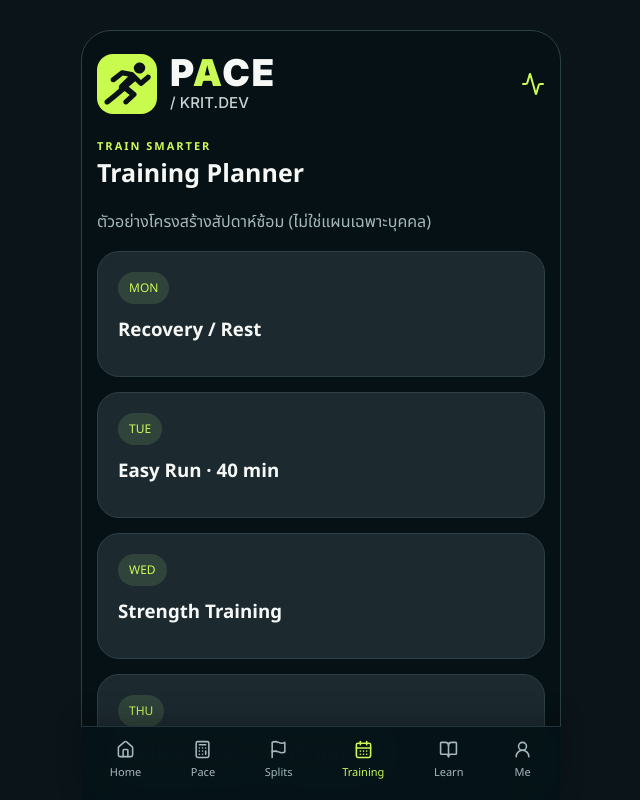
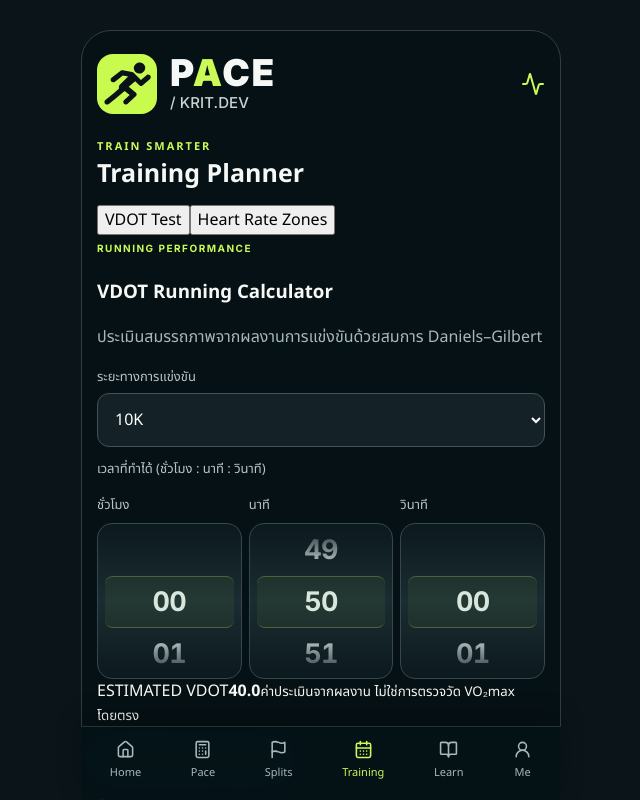
Before and after one commit to keng013/pace-running-app, a Next.js app: page / in a window 1280 px wide. Both pictures are taken after a click on the button "Training". Shown: the top 800 px of the page, without its empty margins (319-959 px from the left). Built offline with nearby package versions, Linux system fonts and the light colour scheme.

Commit message:
feat: add VDOT and heart rate zone tools to Training Planner

```diff
--- a/app/page.tsx
+++ b/app/page.tsx
@@ -153,6 +153,10 @@ const academyLessons = [
    caution:"อย่าทดลองเจลหรือรองเท้าคู่ใหม่วันแข่งขัน ปริมาณน้ำและพลังงานต้องปรับตามเวลา อากาศ และความทนของแต่ละคน"},
 ];
 
+const vo2=(v:number)=>-4.60+0.182258*v+0.000104*v*v;
+const fraction=(t:number)=>0.8+0.1894393*Math.exp(-0.012778*t)+0.2989558*Math.exp(-0.1932605*t);
+const vdot=(km:number,sec:number)=>sec>0?vo2(km*60000/sec)/fraction(sec/60):0;
+const trainingPace=(score:number,ratio:number)=>{let lo=0,hi=600;for(let i=0;i<50;i++){const mid=(lo+hi)/2;if(vo2(mid)<score*ratio)lo=mid;else hi=mid;}return formatPace(60000/((lo+hi)/2));};
 export default function Page() {
   const [tab, setTab] = useState<Tab>("home");
   const [distance, setDistance] = useState(21.0975);
@@ -168,6 +172,17 @@ export default function Page() {
   const [knownMinutes, setKnownMinutes] = useState(55);
   const [knownSeconds, setKnownSeconds] = useState(0);
 
+  const [trainingTool,setTrainingTool]=useState<"vdot"|"heart">("vdot");
+  const [testKm,setTestKm]=useState(10);
+  const [testHours,setTestHours]=useState(0);
+  const [testMinutes,setTestMinutes]=useState(50);
+  const [testSeconds,setTestSeconds]=useState(0);
+  const [age,setAge]=useState(38);
+  const [restHr,setRestHr]=useState(60);
+  const [maxHrInput,setMaxHrInput]=useState(0);
+  const [hrMethod,setHrMethod]=useState<"max"|"hrr">("max");
+  const score=vdot(testKm,testHours*3600+testMinutes*60+testSeconds);
+  const maxHr=maxHrInput||220-age;
   const inputPace = minutes * 60 + seconds;
   const targetSeconds = hours * 3600 + finishMinutes * 60 + finishSecs;
   const valid = mode === "pace" ? inputPace > 0 : targetSeconds > 0;
@@ -309,6 +324,46 @@ export default function Page() {
           <>
             <div className="eyebrow">TRAIN SMARTER</div>
             <h2>Training Planner</h2>
+            <div className="training-switch">
+              <button className={trainingTool==="vdot"?"selected":""} onClick={()=>setTrainingTool("vdot")}>VDOT Test</button>
+              <button className={trainingTool==="heart"?"selected":""} onClick={()=>setTrainingTool("heart")}>Heart Rate Zones</button>
+            </div>
+            {trainingTool==="vdot"?<section className="training-tool-card">
+              <span className="academy-overline">RUNNING PERFORMANCE</span><h3>VDOT Running Calculator</h3>
+              <p className="muted">ประเมินสมรรถภาพจากผลงานการแข่งขันด้วยสมการ Daniels–Gilbert</p>
+              <label className="field" htmlFor="test-distance">ระยะทางการแข่งขัน</label>
+              <select id="test-distance" className="control" value={testKm} onChange={e=>setTestKm(Number(e.target.value))}>
+                {distances.filter(d=>d.km>=3).map(d=><option key={d.km} value={d.km}>{d.label}</option>)}
+              </select>
+              <label className="field">เวลาที่ทำได้ (ชั่วโมง : นาที : วินาที)</label>
+              <div className="wheel-grid three predictor-wheels">
+                <NumberWheel label="ชั่วโมง" value={testHours} max={23} onChange={setTestHours}/>
+                <NumberWheel label="นาที" value={testMinutes} max={59} onChange={setTestMinutes}/>
+                <NumberWheel label="วินาที" value={testSeconds} max={59} onChange={setTestSeconds}/>
+              </div>
+              {score>=15&&score<=90&&testHours*3600+testMinutes*60+testSeconds>=180?<>
+                <div className="training-result"><span>ESTIMATED VDOT</span><strong>{score.toFixed(1)}</strong><small>ค่าประเมินจากผลงาน ไม่ใช่การตรวจวัด VO₂max โดยตรง</small></div>
+                <h4>Training Paces (ประมาณ)</h4>
+                {([["Easy","Easy / Recovery",.68],["Marathon","Marathon effort",.82],["Threshold","Tempo",.88],["Interval","Intervals",.98]] as const).map(([name,description,ratio])=>
+                  <div className="training-zone" key={name}><div><strong>{name}</strong><small>{description}</small></div><b>{trainingPace(score,ratio)}<small> /km</small></b></div>)}
+              </>:<p className="muted">กรอกเวลาตั้งแต่ 3 นาที และผล VDOT ในช่วง 15–90 เพื่อแสดงผล</p>}
+              <p className="small muted">เพซฝึกเป็นค่าประมาณจากสมการและสัดส่วนการใช้ออกซิเจน ไม่ใช่ตาราง VDOT ทางการของ Jack Daniels ควรปรับตามสภาพจริง</p>
+            </section>:<section className="training-tool-card">
+              <span className="academy-overline">TRAIN BY EFFORT</span><h3>Heart Rate Zone Calculator</h3>
+              <p className="muted">เลือกวิธี %Max HR หรือ Karvonen (%Heart Rate Reserve)</p>
+              <div className="training-input-row"><label>อายุ (ปี)<input className="control" type="number" min={12} max={100} value={age} onChange={e=>setAge(clamp(e.target.value,12,100))}/></label>
+              <label>Resting HR<input className="control" type="number" min={30} max={150} value={restHr} onChange={e=>setRestHr(clamp(e.target.value,30,150))}/></label></div>
+              <label className="field" htmlFor="max-heart">Max HR ที่วัดได้ (ถ้าทราบ)</label>
+              <input id="max-heart" className="control" type="number" min={0} max={230} placeholder="เว้นว่างเพื่อใช้ 220 − อายุ" value={maxHrInput||""} onChange={e=>setMaxHrInput(clamp(e.target.value,0,230))}/>
+              <div className="training-switch"><button className={hrMethod==="max"?"selected":""} onClick={()=>setHrMethod("max")}>% Max HR</button><button className={hrMethod==="hrr"?"selected":""} onClick={()=>setHrMethod("hrr")}>Karvonen %HRR</button></div>
+              {maxHr>=100&&maxHr<=230&&(hrMethod==="max"||restHr<maxHr)?<>
+                <div className="training-result"><span>{maxHrInput?"MEASURED":"ESTIMATED"} MAX HR</span><strong>{maxHr}<small> bpm</small></strong><small>{maxHrInput?"ใช้ค่าที่กรอก":"คำนวณ 220 − อายุ (เป็นเพียงค่าประมาณ)"}</small></div>
+                {([["Z1","Recovery",.5,.6],["Z2","Easy",.6,.7],["Z3","Aerobic",.7,.8],["Z4","Threshold",.8,.9],["Z5","High intensity",.9,1]] as const).map(([zone,name,low,high])=>
+                  <div className="training-zone" key={zone}><div><strong>{zone} · {name}</strong><small>{Math.round(low*100)}–{Math.round(high*100)}% {hrMethod==="hrr"?"HRR":"Max HR"}</small></div><b>{Math.round(hrMethod==="hrr"?restHr+(maxHr-restHr)*low:maxHr*low)}–{Math.round(hrMethod==="hrr"?restHr+(maxHr-restHr)*high:maxHr*high)}<small> bpm</small></b></div>)}
+              </>:<p className="muted">กรุณาตรวจสอบค่า Max HR และ Resting HR</p>}
+              <p className="small muted">โซนเป็นค่าประมาณ ควรใช้ RPE และ Talk Test ร่วมด้วย ไม่ใช่คำแนะนำทางการแพทย์</p>
+            </section>}
+            <div className="section-heading"><h3>ตัวอย่างตารางซ้อม</h3><span>WEEKLY PLAN</span></div>
             <p className="muted">ตัวอย่างโครงสร้างสัปดาห์ซ้อม (ไม่ใช่แผนเฉพาะบุคคล)</p>
             {[
               ["MON", "Recovery / Rest"], ["TUE", "Easy Run · 40 min"],
```
